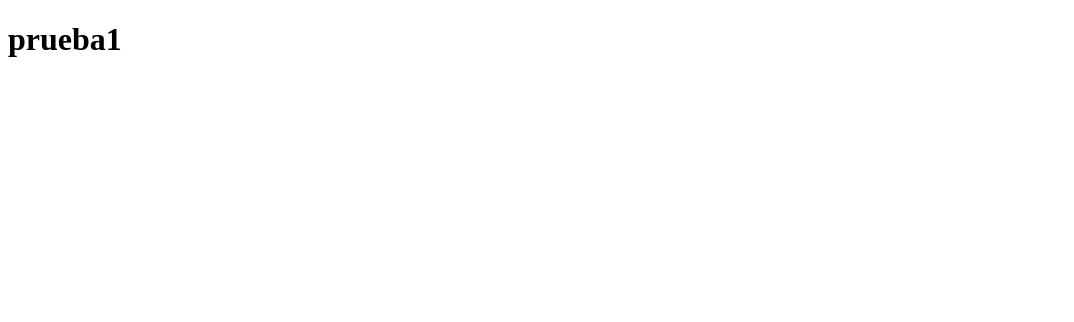
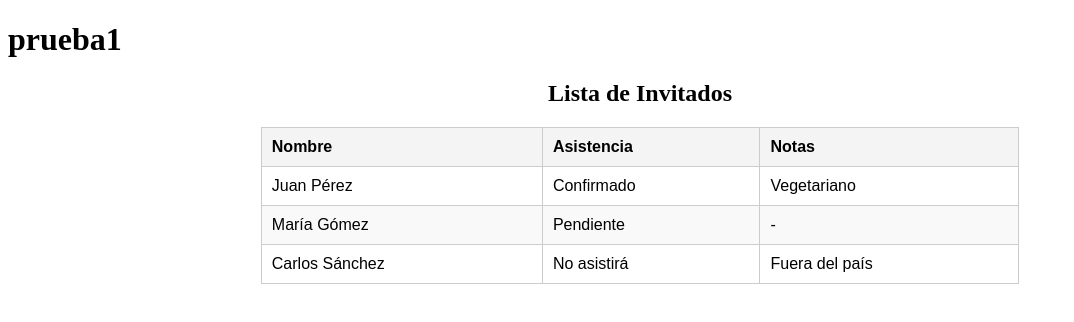
Before and after one commit to carolina253/proyecto, a plain HTML site: page index.html in a window 1280 px wide. Shown: the whole page, without its empty margins (0-1074 px from the left). Drawn offline with Linux system fonts and the light colour scheme.

Commit message:
creamos tabla invitados

```diff
--- a/index.html
+++ b/index.html
@@ -7,5 +7,64 @@
 </head>
 <body>
     <h1>prueba1</h1>
+    <!DOCTYPE html>
+<html lang="es">
+<head>
+    <meta charset="UTF-8">
+    <title>Lista de Invitados</title>
+    <style>
+        table {
+            width: 60%;
+            margin: 20px auto;
+            border-collapse: collapse;
+            font-family: Arial, sans-serif;
+        }
+        th, td {
+            border: 1px solid #ccc;
+            padding: 10px;
+            text-align: left;
+        }
+        th {
+            background-color: #f4f4f4;
+        }
+        tr:nth-child(even) {
+            background-color: #f9f9f9;
+        }
+    </style>
+</head>
+<body>
+
+    <h2 style="text-align: center;">Lista de Invitados</h2>
+
+    <table>
+        <thead>
+            <tr>
+                <th>Nombre</th>
+                <th>Asistencia</th>
+                <th>Notas</th>
+            </tr>
+        </thead>
+        <tbody>
+            <tr>
+                <td>Juan Pérez</td>
+                <td>Confirmado</td>
+                <td>Vegetariano</td>
+            </tr>
+            <tr>
+                <td>María Gómez</td>
+                <td>Pendiente</td>
+                <td>-</td>
+            </tr>
+            <tr>
+                <td>Carlos Sánchez</td>
+                <td>No asistirá</td>
+                <td>Fuera del país</td>
+            </tr>
+        </tbody>
+    </table>
+
 </body>
 </html>
+
+</body>
+</html>
```
